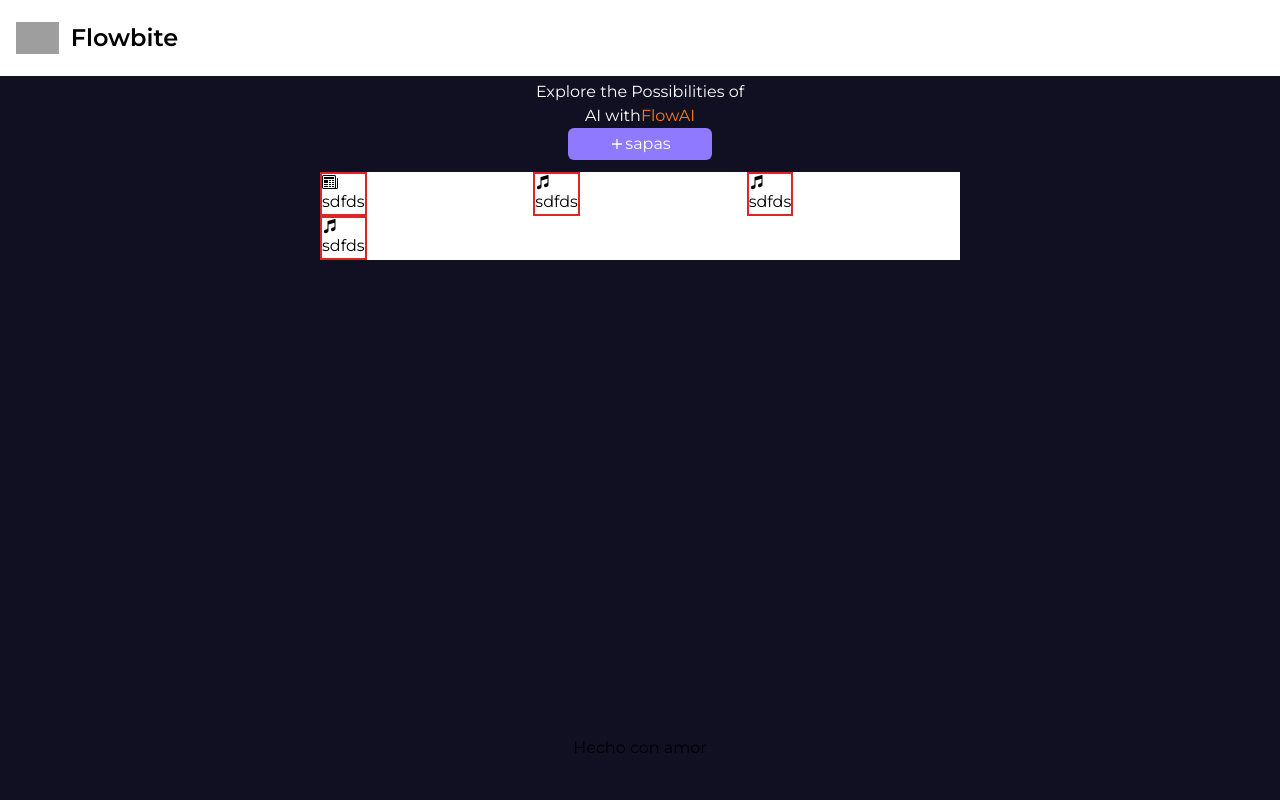
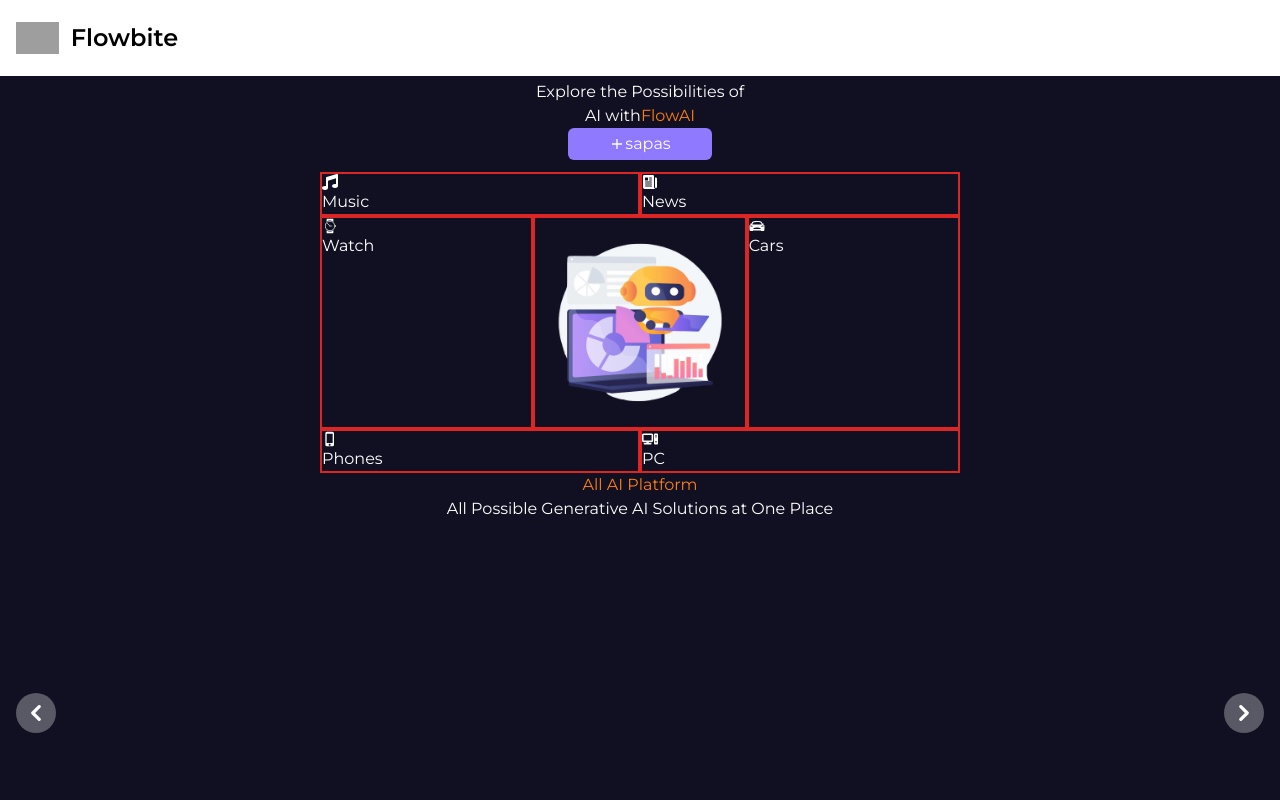
Before and after one commit to aleortbas/ai-recommendation, a Next.js app: page / in a window 1280 px wide. Shown: the top 800 px of the page. Built offline with nearby package versions, Linux system fonts and the light colour scheme; grey boxes are pictures that could not be loaded; a web font is replaced by a local one.

Commit message:
skeleton home page grill and carousel

```diff
--- a/app/page.tsx
+++ b/app/page.tsx
@@ -1,9 +1,15 @@
 import AcmeLogo from '@/app/ui/acme-logo';
-
 import Link from 'next/link';
 import { BsNewspaper } from 'react-icons/bs';
 import { HiMusicalNote } from 'react-icons/hi2';
 import { IoMdAdd } from 'react-icons/io';
+import Image from 'next/image';
+import { MdOutlinePhoneIphone } from 'react-icons/md';
+import { FaMusic } from 'react-icons/fa';
+import { IoCarSportSharp, IoNewspaper } from 'react-icons/io5';
+import { GiWatch } from 'react-icons/gi';
+import { FaComputer } from 'react-icons/fa6';
+
 export default function Page() {
   return (
     <>
@@ -12,13 +18,110 @@ export default function Page() {
       <h1>AI with<span className='text-[#fd7e14]'>FlowAI</span></h1>
       <button className='bg-[#8F79FF] flex items-center justify-center rounded-md w-36 h-8'><IoMdAdd /> sapas</button>
     </div>
-    <div className='container grid grid-cols-3 mt-3 m-auto bg-white md:w-3/6'>
-      <div className='border-solid border-2 border-red-600 w-fit'><BsNewspaper /> sdfds</div>
-      <div className='border-solid border-2 border-red-600 w-fit'><HiMusicalNote /> sdfds</div>
-      <div className='border-solid border-2 border-red-600 w-fit'><HiMusicalNote /> sdfds</div>
-      <div className='border-solid border-2 border-red-600 w-fit'><HiMusicalNote /> sdfds</div>
+    <div className='container grid grid-cols-2 mt-3 m-auto bg-inherit md:w-3/6'>
+      <div className='border-solid border-2 border-red-600 w-full text-white'><FaMusic /> Music</div>
+      <div className='border-solid border-2 border-red-600 w-full text-white'><IoNewspaper /> News</div>
+    </div>
+    <div className='container grid grid-cols-3 m-auto bg-inherit md:w-3/6'>
+      <div className='border-solid border-2 border-red-600 w-full text-white'><GiWatch /> Watch</div>
+      <div className='border-solid border-2 border-red-600 w-full'> <Image
+        src="/rb_3796.png"
+        width={1000}
+        height={760}
+        className="hidden md:block"
+        alt="Screenshots of the dashboard project showing desktop version"
+      /></div>
+      <div className='border-solid border-2 border-red-600 w-full text-white'><IoCarSportSharp /> Cars</div>
+    </div>
+    <div className='container grid grid-cols-2 m-auto bg-inherit md:w-3/6'>
+      <div className='border-solid border-2 border-red-600 w-full  text-white'><MdOutlinePhoneIphone /> Phones</div>
+      <div className='border-solid border-2 border-red-600 w-full text-white'><FaComputer /> PC</div>
+    </div>
+    <div className='grid justify-items-center text-white bg-inherit'>
+      <p className='text-[#fd7e14]'>All AI Platform</p>
+      <h1>All Possible Generative AI Solutions
+      at One Place</h1>
+    </div>
 
+
+<div id="animation-carousel" className="relative w-full" data-carousel="static">
+
+    <div className="relative h-56 overflow-hidden rounded-lg md:h-96">
+
+        <div className="hidden duration-200 ease-linear" data-carousel-item>
+            {/* <Image src="/docs/images/carousel/carousel-1.svg" className="absolute block w-full -translate-x-1/2 -translate-y-1/2 top-1/2 left-1/2" alt="..."> */}
+            <Image
+        src="/rb_3796.png"
+        width={1000}
+        height={760}
+        className="absolute block w-full -translate-x-1/2 -translate-y-1/2 top-1/2 left-1/2"
+        alt="Screenshots of the dashboard project showing desktop version"
+      />
+        </div>
+
+        <div className="hidden duration-200 ease-linear" data-carousel-item>
+{/*             <Image src="/docs/images/carousel/carousel-2.svg" className="absolute block w-full -translate-x-1/2 -translate-y-1/2 top-1/2 left-1/2" alt="..."> */}
+<Image
+        src="/rb_3796.png"
+        width={1000}
+        height={760}
+        className="absolute block w-full -translate-x-1/2 -translate-y-1/2 top-1/2 left-1/2"
+        alt="Screenshots of the dashboard project showing desktop version"
+      />
+        </div>
+
+        <div className="hidden duration-200 ease-linear" data-carousel-item="active">
+{/*             <Image src="/docs/images/carousel/carousel-3.svg" className="absolute block w-full -translate-x-1/2 -translate-y-1/2 top-1/2 left-1/2" alt="..."> */}
+<Image
+        src="/rb_3796.png"
+        width={1000}
+        height={760}
+        className="absolute block w-full -translate-x-1/2 -translate-y-1/2 top-1/2 left-1/2"
+        alt="Screenshots of the dashboard project showing desktop version"
+      />
+        </div>
+
+        <div className="hidden duration-200 ease-linear" data-carousel-item>
+{/*             <Image src="/docs/images/carousel/carousel-4.svg" className="absolute block w-full -translate-x-1/2 -translate-y-1/2 top-1/2 left-1/2" alt="..."> */}
+<Image
+        src="/rb_3796.png"
+        width={1000}
+        height={760}
+        className="absolute block w-full -translate-x-1/2 -translate-y-1/2 top-1/2 left-1/2"
+        alt="Screenshots of the dashboard project showing desktop version"
+      />
+        </div>
+
+        <div className="hidden duration-200 ease-linear" data-carousel-item>
+{/*             <Image src="/docs/images/carousel/carousel-5.svg" className="absolute block w-full -translate-x-1/2 -translate-y-1/2 top-1/2 left-1/2" alt="..."> */}
+<Image
+        src="/rb_3796.png"
+        width={1000}
+        height={760}
+        className="absolute block w-full -translate-x-1/2 -translate-y-1/2 top-1/2 left-1/2"
+        alt="Screenshots of the dashboard project showing desktop version"
+      />
+        </div>
     </div>
+
+    <button type="button" className="absolute top-0 start-0 z-30 flex items-center justify-center h-full px-4 cursor-pointer group focus:outline-none" data-carousel-prev>
+        <span className="inline-flex items-center justify-center w-10 h-10 rounded-full bg-white/30 dark:bg-gray-800/30 group-hover:bg-white/50 dark:group-hover:bg-gray-800/60 group-focus:ring-4 group-focus:ring-white dark:group-focus:ring-gray-800/70 group-focus:outline-none">
+            <svg className="w-4 h-4 text-white dark:text-gray-800 rtl:rotate-180" aria-hidden="true" xmlns="http://www.w3.org/2000/svg" fill="none" viewBox="0 0 6 10">
+                <path stroke="currentColor" stroke-linecap="round" stroke-linejoin="round" stroke-width="2" d="M5 1 1 5l4 4"/>
+            </svg>
+            <span className="sr-only">Previous</span>
+        </span>
+    </button>
+    <button type="button" className="absolute top-0 end-0 z-30 flex items-center justify-center h-full px-4 cursor-pointer group focus:outline-none" data-carousel-next>
+        <span className="inline-flex items-center justify-center w-10 h-10 rounded-full bg-white/30 dark:bg-gray-800/30 group-hover:bg-white/50 dark:group-hover:bg-gray-800/60 group-focus:ring-4 group-focus:ring-white dark:group-focus:ring-gray-800/70 group-focus:outline-none">
+            <svg className="w-4 h-4 text-white dark:text-gray-800 rtl:rotate-180" aria-hidden="true" xmlns="http://www.w3.org/2000/svg" fill="none" viewBox="0 0 6 10">
+                <path stroke="currentColor" stroke-linecap="round" stroke-linejoin="round" stroke-width="2" d="m1 9 4-4-4-4"/>
+            </svg>
+            <span className="sr-only">Next</span>
+        </span>
+    </button>
+</div>
+
     </>
   );
 }
```
Also changed, not shown: public/rb_3796.png (added).
